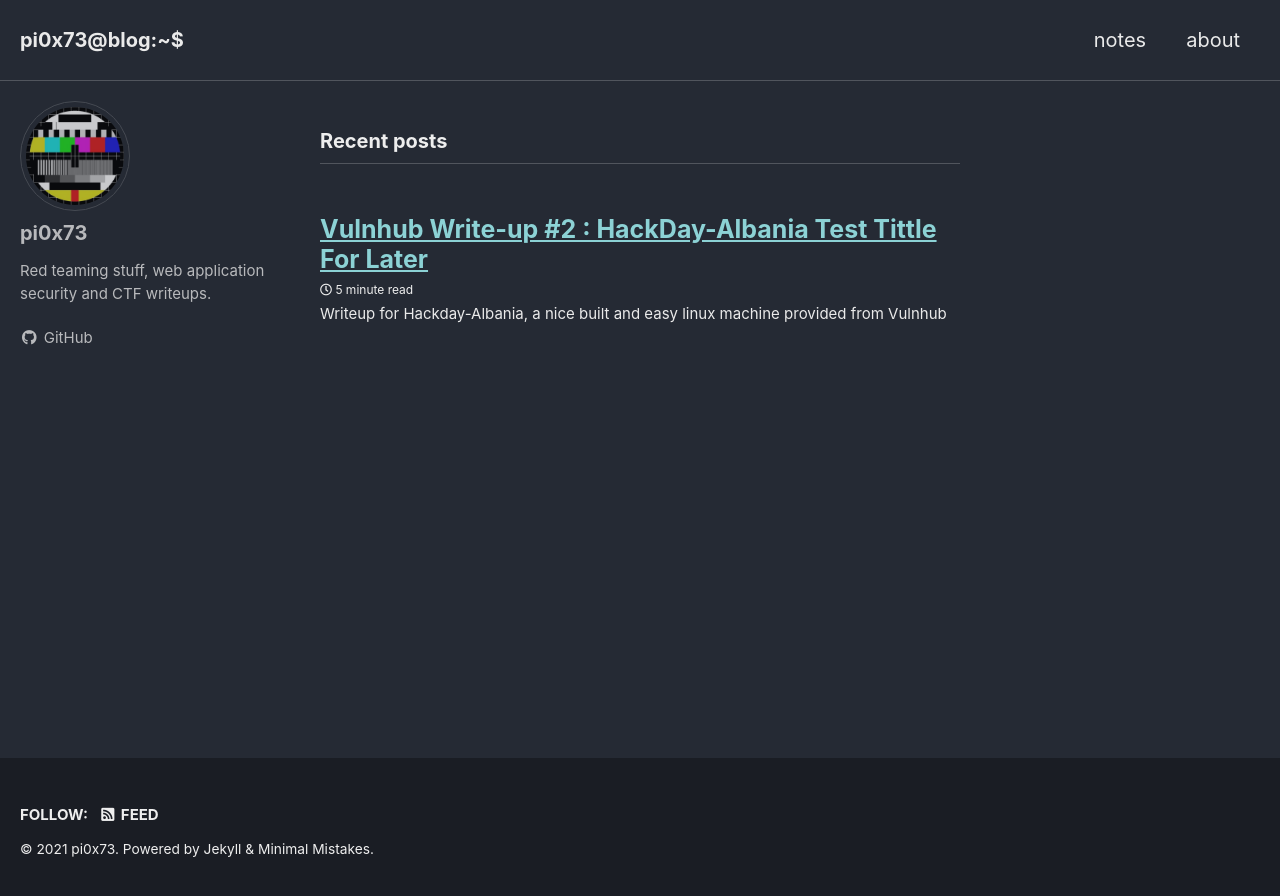
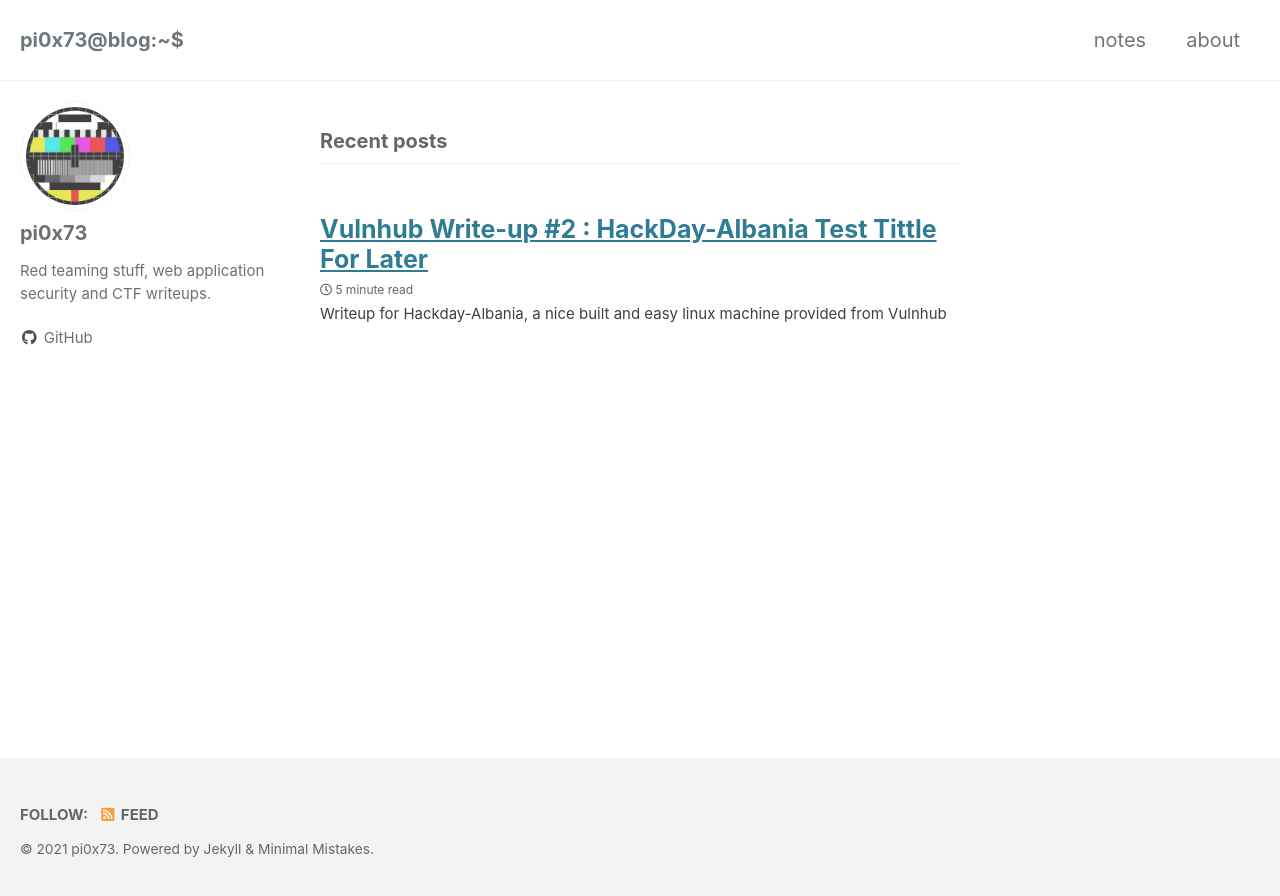
Before and after one commit to suldod/suldod.github.io.bak, a Jekyll site: the page built from index.html, in a window 1280 px wide. Shown: the top 896 px of the page. Built offline with Jekyll 4.4.1, drawn with Linux system fonts in a browser that asks for light colours; cached includes are drawn as plain includes; the list of posts is cut into pages by our own code.

Commit message:
Update _config.yml

```diff
--- a/_config.yml
+++ b/_config.yml
@@ -12,7 +12,7 @@
 
 # theme                  : "minimal-mistakes-jekyll"
 # remote_theme           : "mmistakes/minimal-mistakes"
-minimal_mistakes_skin    : "dark" # "air", "aqua", "contrast", "dark", "dirt", "neon", "mint", "plum", "sunrise"
+minimal_mistakes_skin    : "default" # "air", "aqua", "contrast", "dark", "dirt", "neon", "mint", "plum", "sunrise"
 
 # Site Settings
 locale                   : "en-US"
@@ -278,5 +278,5 @@ defaults:
       author_profile: true
       read_time: true
       comments: # true
-      share: true
+      share: false
       related: false
```
